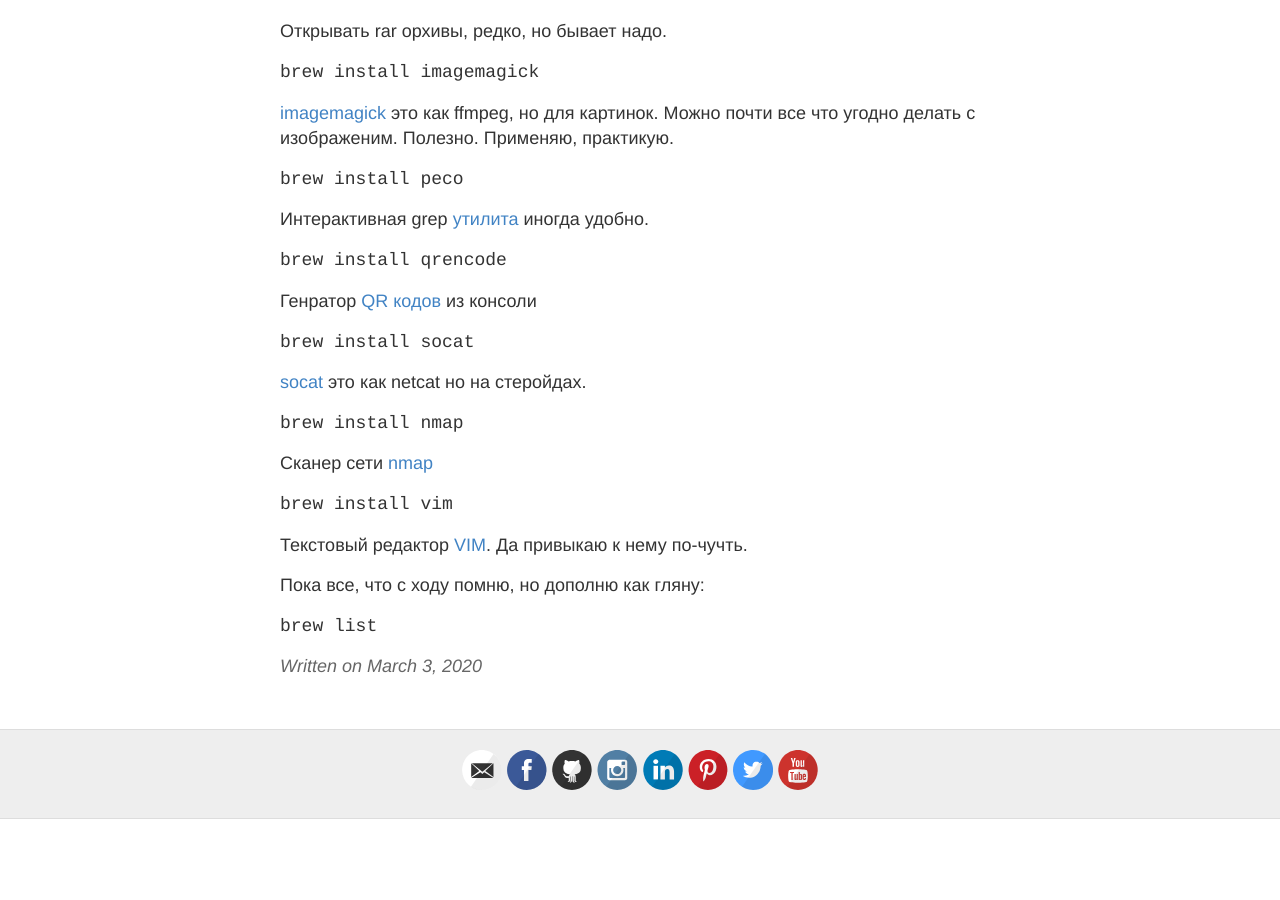
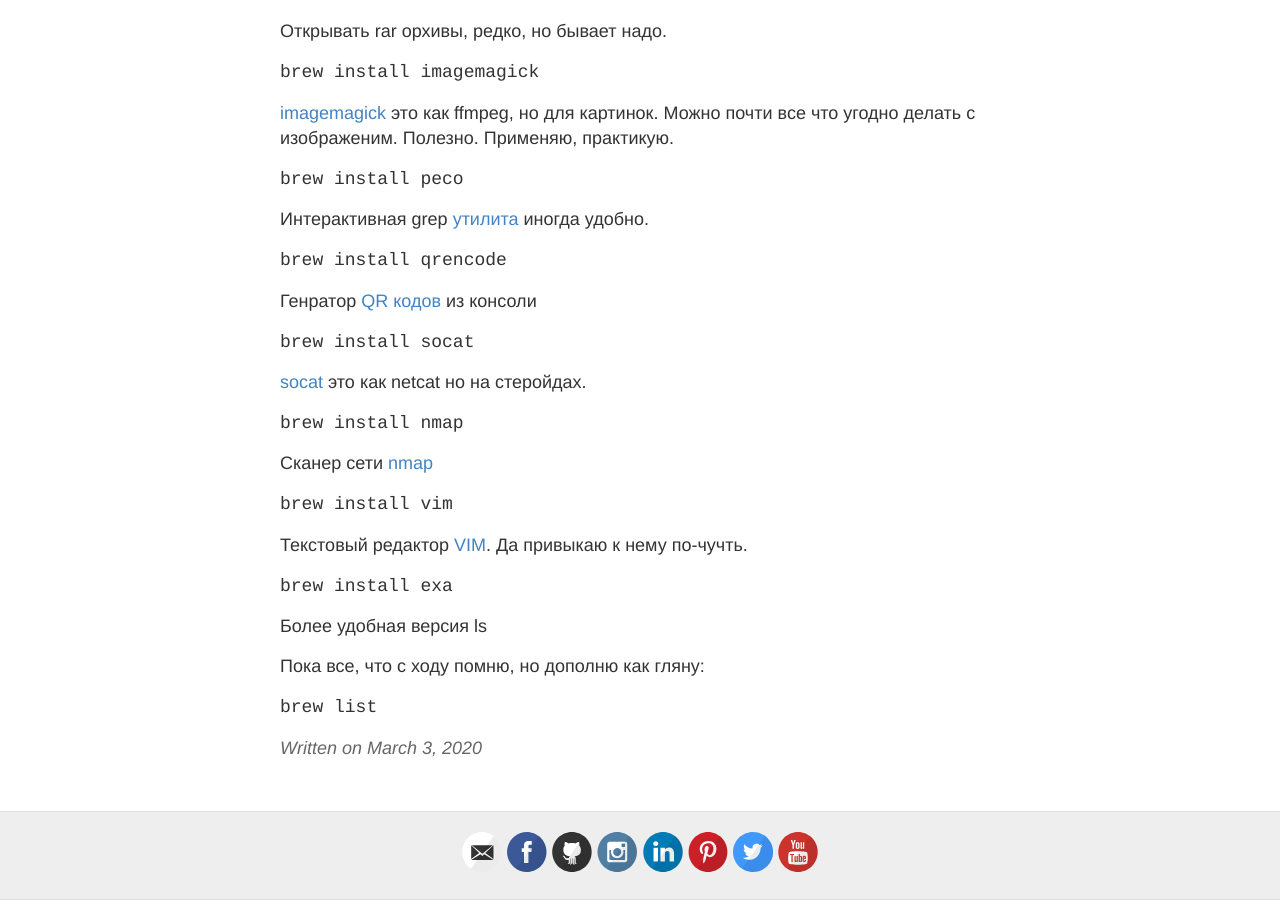
Before and after one commit to tatarinovms/tatarinovms.github.io, a Jekyll site: the page built from _posts/2020-3-3-brew.md, in a window 1280 px wide and 900 px high, scrolled down 2785 px. Built offline with Jekyll 4.4.1, drawn with Linux system fonts in a browser that asks for light colours; before the commit the page ends 3604 px from its top, so only the background shows below that.

Commit message:
Update 2020-3-3-brew.md

```diff
--- a/_posts/2020-3-3-brew.md
+++ b/_posts/2020-3-3-brew.md
@@ -183,6 +183,12 @@ brew install vim
 
 Текстовый редактор [VIM]((https://habr.com/ru/post/426255/)). Да привыкаю к нему по-чучть.
 
+<code>
+brew install exa
+</code>
+
+Более удобная версия ls
+
 Пока все, что с ходу помню, но дополню как гляну:
 
 <code>
```
